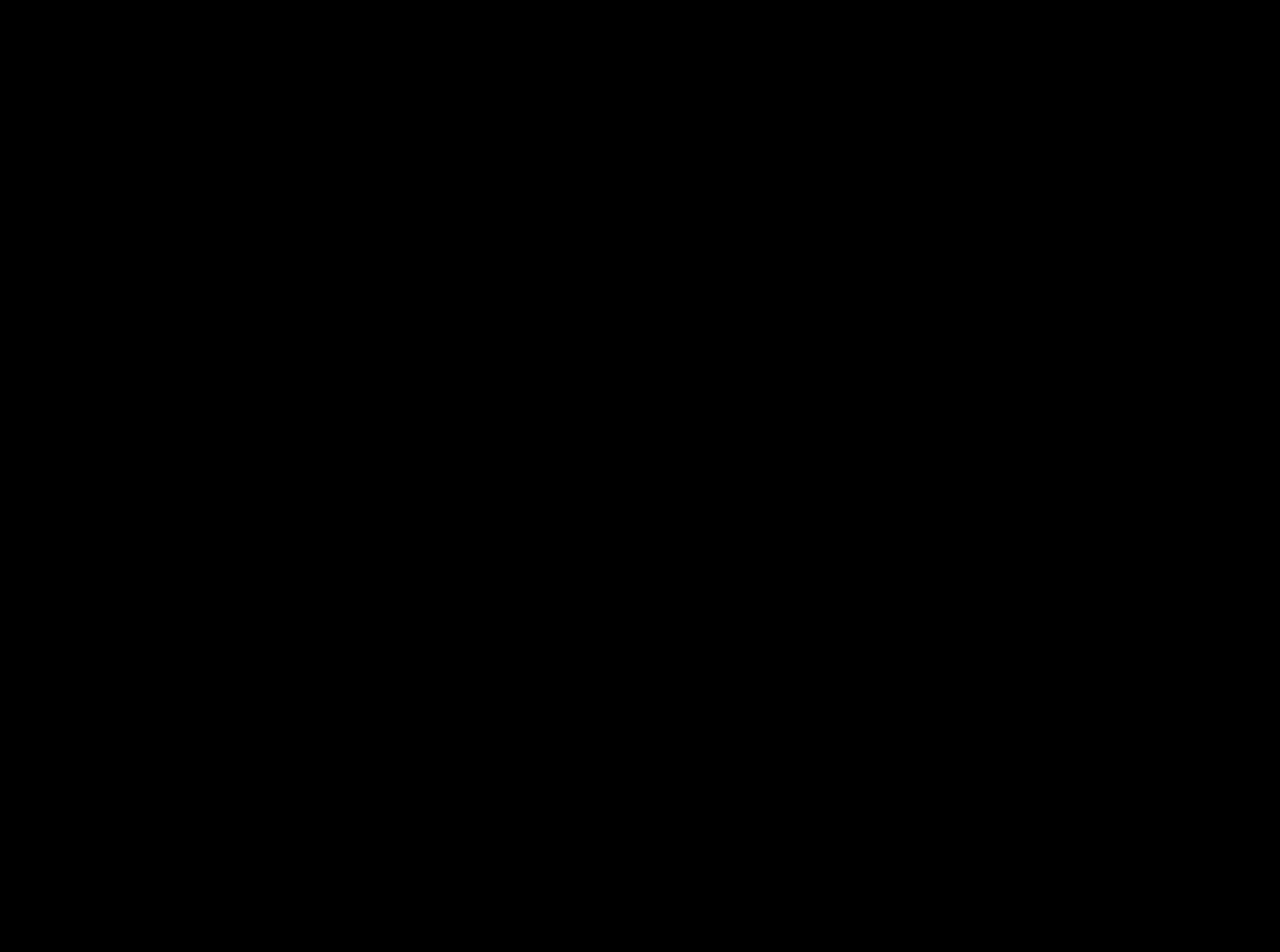
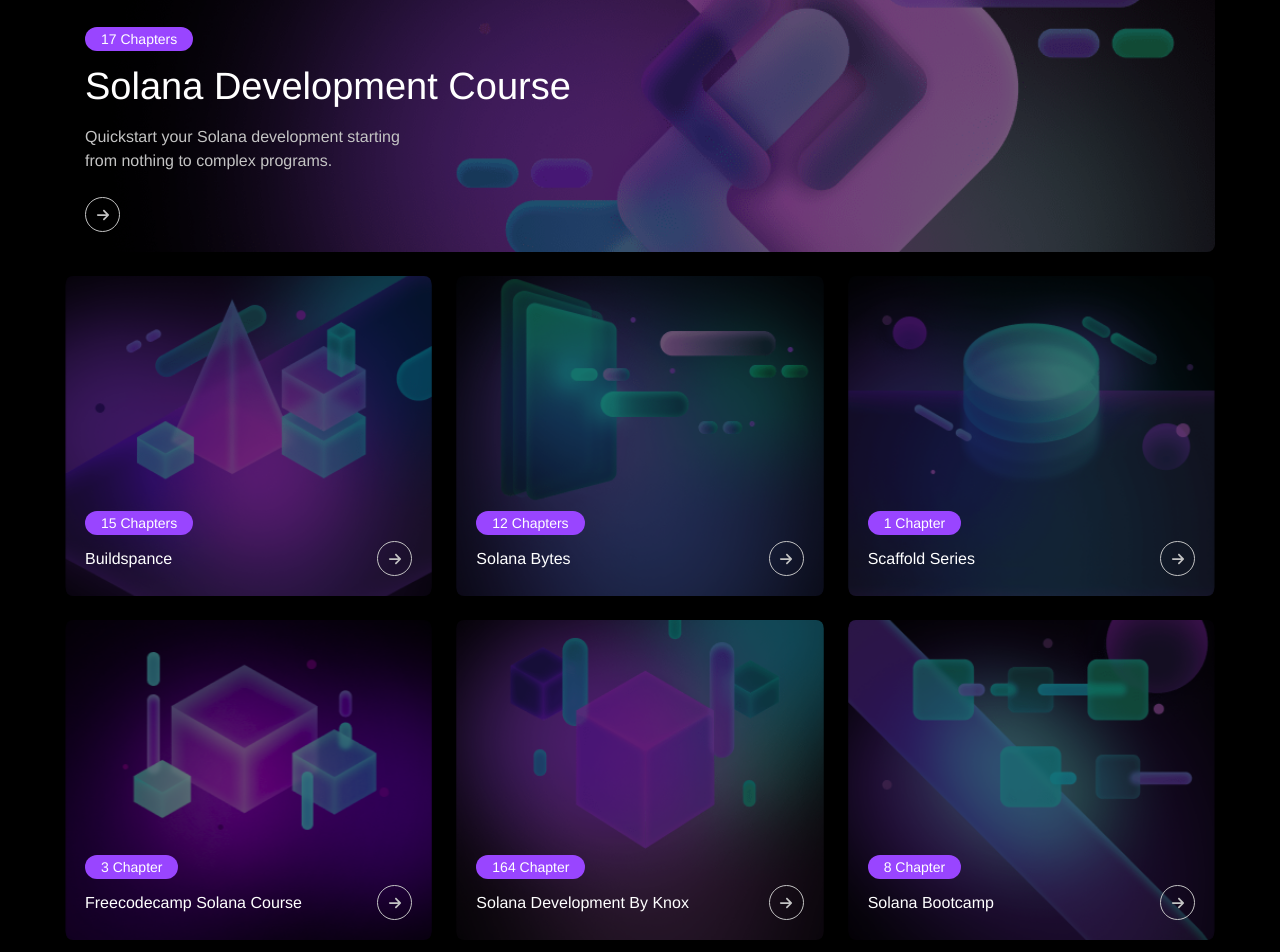
Before and after one commit to adnanDevelop/solonaApp, a React (Vite) app: page / in a window 1280 px wide. Shown: the part 860-1812 px from the top of the page. Built offline with nearby package versions, Linux system fonts and the light colour scheme.

Commit message:
completed getStarted section

```diff
--- a/src/css/globals.css
+++ b/src/css/globals.css
@@ -6,7 +6,7 @@
 
 @layer base {
   body {
-    @apply !bg-black select-none selection:text-white selection:bg-primary font-helvetica;
+    @apply !bg-black select-none font-helvetica;
   }
 
   .transitions {
--- a/src/modules/home/Home.tsx
+++ b/src/modules/home/Home.tsx
@@ -1,11 +1,13 @@
 import Navbar from "@/components/global/Navbar";
 import Hero from "./component/Hero";
+import GetStarted from "./component/GetStarted";
 
 const Home = () => {
   return (
     <>
       <Navbar />
       <Hero />
+      <GetStarted />
       <div className="h-[200vh]"></div>
     </>
   );
--- /dev/null
+++ b/src/modules/home/component/GetStarted.tsx
@@ -0,0 +1,96 @@
+import { FaArrowRight } from "react-icons/fa6";
+
+const GetStarted = () => {
+  const content = [
+    {
+      title: "Buildspance",
+      label: "15 Chapters",
+      image: "/image/getStarted/img-2.png",
+    },
+    {
+      title: "solana Bytes",
+      label: "12 Chapters",
+      image: "/image/getStarted/img-3.png",
+    },
+    {
+      title: "Scaffold Series",
+      label: "1 Chapter",
+      image: "/image/getStarted/img-4.png",
+    },
+    {
+      title: "Freecodecamp Solana Course",
+      label: "3 Chapter",
+      image: "/image/getStarted/img-5.png",
+    },
+    {
+      title: "Solana Development by Knox",
+      label: "164 Chapter",
+      image: "/image/getStarted/img-6.png",
+    },
+    {
+      title: "Solana Bootcamp",
+      label: "8 Chapter",
+      image: "/image/getStarted/img-7.png",
+    },
+  ];
+
+  return (
+    <main className="custom-width pt-[50px]">
+      <section className="">
+        <h1 className="text-white lg:text-[38px] sm:text-[55px] text-[35px] leading-none font-medium ">
+          Get started
+        </h1>
+        <p className="mt-2 text-sm text-content sm:text-lg text-light">
+          Use these Solana Foundation and community courses to begin your
+          journey into Solana development.
+        </p>
+      </section>
+      <section className="mt-[30px] grid grid-cols-12 gap-6">
+        <div className="col-span-full relative p-[20px] md:h-[320px] h-[280px] flex items-end rounded-lg bg-[url('/image/getStarted/img-1.png')] bg-cover bg-center bg-no-repeat">
+          <div className="absolute top-0 left-0 w-full h-full bg-black opacity-[0.5] z-[5] " />
+          <div className="z-[10]">
+            <span className="px-4 py-1 text-sm text-white rounded-full bg-purple ">
+              17 Chapters
+            </span>
+            <h1 className="text-white lg:text-[38px] sm:text-[35px] text-[28px] leading-none font-medium mt-4 ">
+              Solana Development Course
+            </h1>
+            <p className=" mt-5 text-sm text-content sm:text-base text-light max-w-[350px]">
+              Quickstart your Solana development starting from nothing to
+              complex programs.
+            </p>
+            <button className="w-[35px] h-[35px] text-sm flex items-center justify-center border border-content text-content rounded-full mt-6 transitions hover:border-green hover:text-green">
+              <FaArrowRight />
+            </button>
+          </div>
+        </div>
+        {content?.map((element, index) => {
+          return (
+            <div
+              key={index}
+              className={`lg:col-span-4 sm:col-span-6 col-span-full  p-[20px] relative rounded-lg w-full md:h-[320px] h-[280px] flex items-end bg-cover bg-center bg-no-repeat`}
+              style={{ backgroundImage: `url('${element?.image}')` }}
+            >
+              <div className="absolute top-0 left-0 w-full h-full bg-black opacity-[0.5] z-[5] " />
+              <div className="z-[10] w-full">
+                <span className="px-4 py-1 text-sm text-white rounded-full bg-purple ">
+                  {element?.label}
+                </span>
+                <div className="flex items-center justify-between mt-1.5">
+                  <p className="text-lg text-white capitalize font-helvetica sm:text-base text-light max-w-[350px]">
+                    {element?.title}
+                  </p>
+                  <button className="w-[35px] h-[35px] text-sm flex items-center justify-center border border-content text-content rounded-full transitions hover:border-green hover:text-green">
+                    <FaArrowRight />
+                  </button>
+                </div>
+              </div>
+            </div>
+          );
+        })}
+      </section>
+    </main>
+  );
+};
+
+export default GetStarted;
--- a/tailwind.config.js
+++ b/tailwind.config.js
@@ -12,6 +12,7 @@
         content: "#C4C4C4",
 
         green: "#14F195",
+        purple: "#9945FF",
         yellow: "#FFB800",
         "light-yellow": "#FFB80033",
         pink: "#FF6A6D",
```
Also changed, not shown: public/image/getStarted/img-1.png, public/image/getStarted/img-1.svg (added).
